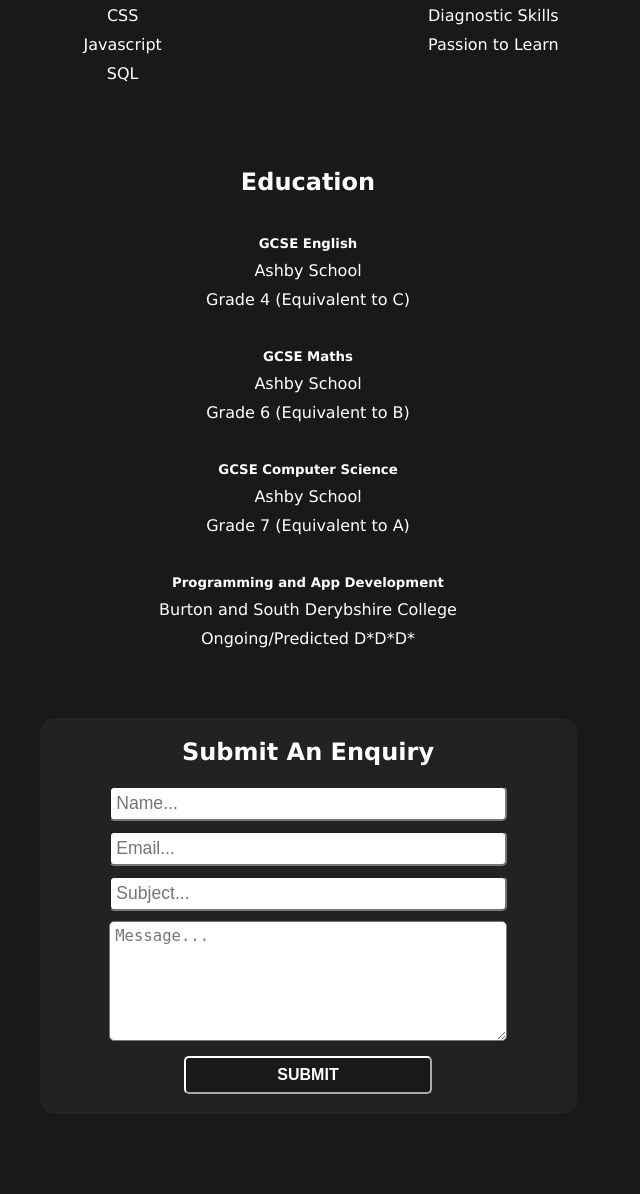
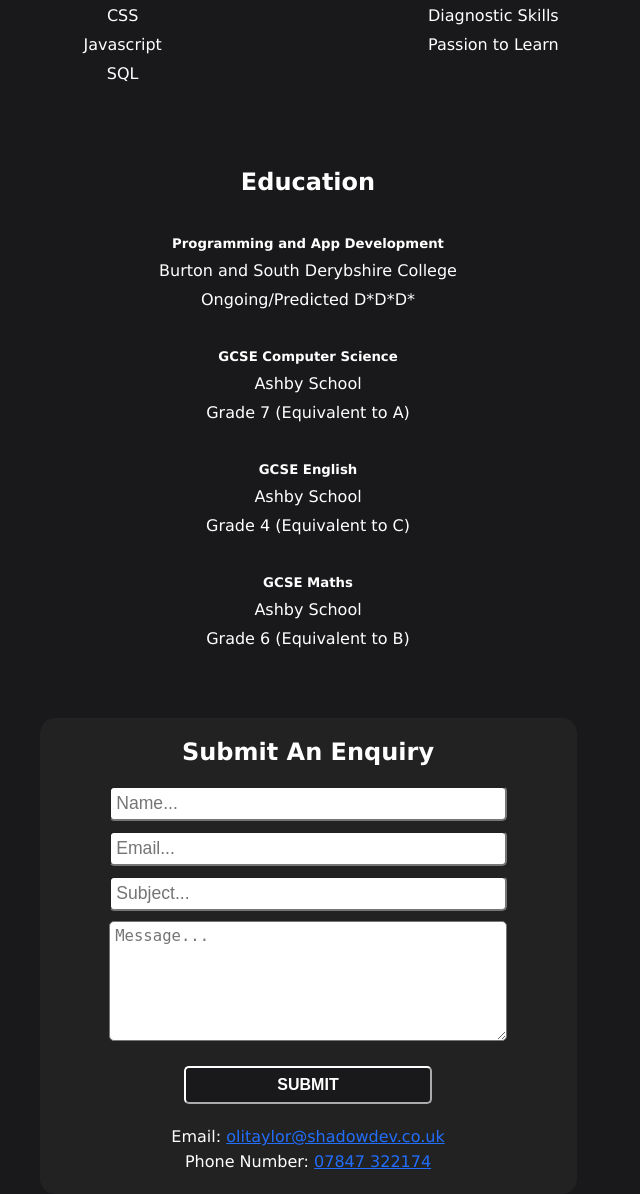
Before and after one commit to shadowwolf123987/Shadow-Dev-Website, a PHP site: page /shadowdev/pages/aboutme in a window 1280 px wide. Shown: the part 1020-2214 px from the top of the page, without its empty margins (332-972 px from the left). Before the commit the page ends 2114 px from the top, so only its background shows below. Run offline with PHP 8.4, Linux system fonts and the light colour scheme; some libraries are stand-ins or nearby versions; some web fonts are replaced.

Commit message:
ShadowDev 1.63
Updated Order of Education
Added Enquiry Contact Details

```diff
--- a/css/styles.css
+++ b/css/styles.css
@@ -5,6 +5,7 @@
 	--darkGrayHover: #29292c;
 	--whiteHover: rgb(219, 219, 219);
 	--iconHover: rgb(73, 73, 73);
+	--linkBlue: rgb(35, 110, 250)
   }
 
 html {
@@ -325,7 +326,7 @@ nav{
 }
 
 .projectDescription a{
-	color: rgb(35, 110, 250);
+	color: var(--linkBlue);
 	font-size: 1em;
 	cursor: pointer;
 }
@@ -548,7 +549,7 @@ img {vertical-align: middle;border-radius:15px;}
 }
 
 .serviceDescription a{
-	color: rgb(35, 110, 250);
+	color: var(--linkBlue);
 	font-size: 1em;
 	cursor: pointer;
 }
@@ -586,6 +587,17 @@ img {vertical-align: middle;border-radius:15px;}
 
 .enquirySubmit{
 	width: 50%;
+	margin: 10px 0 20px 0;
+}
+
+.enquirySubtext{
+	text-align: center;
+	margin: 3px 0;
+}
+
+.enquirySubtext a{
+	color: rgb(35, 110, 250);
+	text-decoration: underline;
 }
 
 /* About Me */
--- a/pages/aboutme.php
+++ b/pages/aboutme.php
@@ -113,6 +113,18 @@ if ($_SERVER['REQUEST_METHOD'] === 'POST') {
                     <div class="aboutEducationDiv">
 
                         <div class="aboutEducationItem">
+                            <h5>Programming and App Development</h5>
+                            <p>Burton and South Derybshire College</p>
+                            <p>Ongoing/Predicted D*D*D*</p>
+                        </div>
+
+                        <div class="aboutEducationItem">
+                            <h5>GCSE Computer Science</h5>
+                            <p>Ashby School</p>
+                            <p>Grade 7 (Equivalent to A)</p>
+                        </div>
+
+                        <div class="aboutEducationItem">
                             <h5>GCSE English</h5>
                             <p>Ashby School</p>
                             <p>Grade 4 (Equivalent to C)</p>
@@ -122,18 +134,6 @@ if ($_SERVER['REQUEST_METHOD'] === 'POST') {
                             <h5>GCSE Maths</h5>
                             <p>Ashby School</p>
                             <p>Grade 6 (Equivalent to B)</p>
-                        </div>
-
-                        <div class="aboutEducationItem">
-                            <h5>GCSE Computer Science</h5>
-                            <p>Ashby School</p>
-                            <p>Grade 7 (Equivalent to A)</p>
-                        </div>
-
-                        <div class="aboutEducationItem">
-                            <h5>Programming and App Development</h5>
-                            <p>Burton and South Derybshire College</p>
-                            <p>Ongoing/Predicted D*D*D*</p>
                         </div>
 
                     </div>
@@ -150,6 +150,9 @@ if ($_SERVER['REQUEST_METHOD'] === 'POST') {
 
                             <button class="enquirySubmit" type="submit">SUBMIT</button>
 
+                            <p class="enquirySubtext">Email: <a href="mailto:olitaylor@shadowdev.co.uk">olitaylor@shadowdev.co.uk</a></p>
+                            <p class="enquirySubtext">Phone Number: <a href="tel:07847322174">07847 322174</a></p>
+
                         </div>
                         </form>
                     </div>
```
